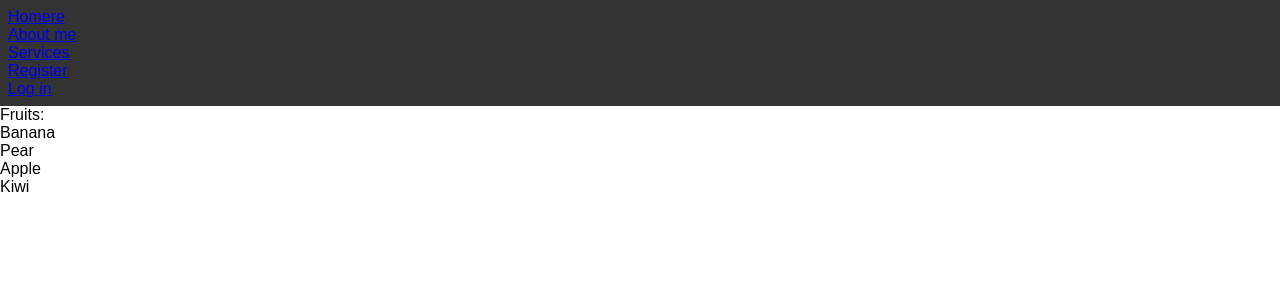
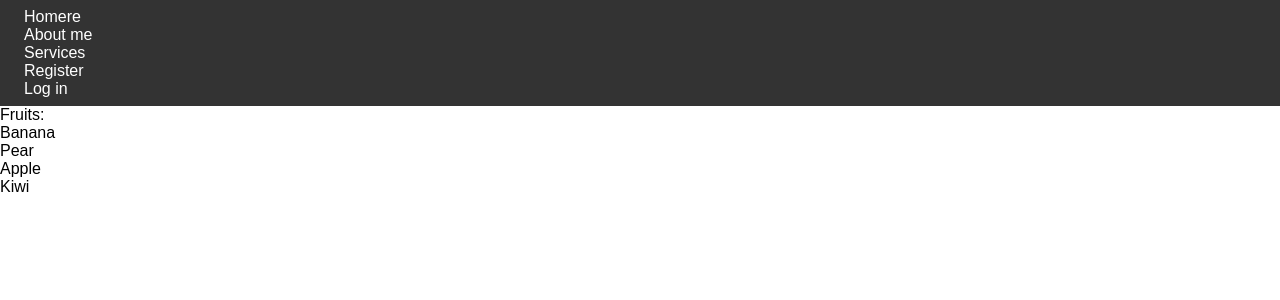
Before and after one commit to nathansolfan/app, a React (Create React App) app: page / in a window 1280 px wide. Shown: the top 300 px of the page. Built offline with nearby package versions, Linux system fonts and the light colour scheme.

Commit message:
add some general layout for containers in app.css

```diff
--- a/src/App.css
+++ b/src/App.css
@@ -30,3 +30,21 @@
   justify-content: space-between;
   align-items: center;
 }
+
+.navbar a{
+  color: white;
+  padding: 0.5rem 1rem;
+  text-decoration: none;
+}
+
+.navbar a:hover {
+  background-color: #ddd;
+  color: black;
+}
+
+/* G E N E R A L  L A Y O U T */
+.container {
+  padding: 20px;
+  margin: 0 auto;
+  max-width: 1200px;
+}
--- a/src/index.css
+++ b/src/index.css
@@ -13,3 +13,11 @@ body{
 .text-center{
   text-align: center;
 }
+
+.hidden {
+  display: none;
+}
+
+.flex {
+  display: flex;
+}
```
